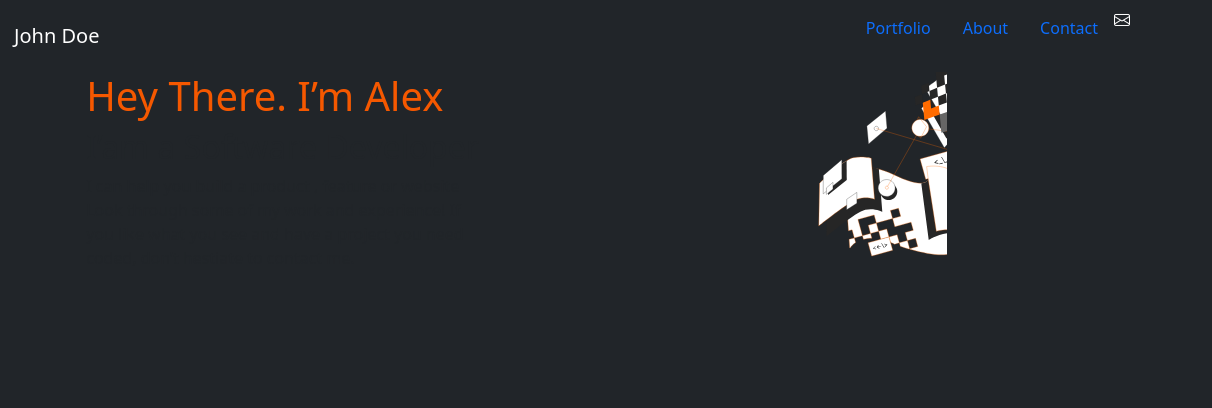
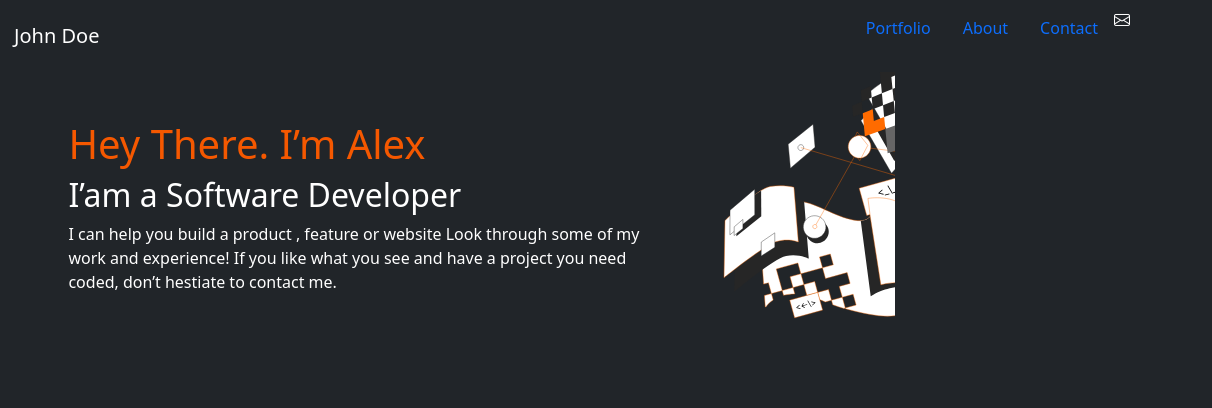
Before and after one commit to Abdelaziz-Mahdi/Try_Bootstrap, a website: page index.html in a window 1280 px wide. Shown: the top 408 px of the page, 68-1280 px from the left. Drawn offline with nearby package versions, Linux system fonts and the light colour scheme.

Commit message:
update-hight

```diff
--- a/index.html
+++ b/index.html
@@ -30,10 +30,10 @@
             </ul>
         </div>
     </nav>
-    <section class="container-fluid presentation bg-dark"  >
+    <section class="container-fluid presentation bg-dark" id="heading" >
         <div class="row">
-            <div class="col">
-                <div class="row">
+            <div class="col col-md-7">
+                <div class="row ">
                     <div class="col-md-2">
                         <div class="social-group">
                             <ul>
@@ -65,13 +65,13 @@
                         </div>
 
                     </div>
-                    <div class="col-md-6 col-xs-12">
-                        <h1 class="dark-color"> Hey There.
+                    <div class="col-md-10 mt-5 mb-5">
+                        <h1 class="orange-color"> Hey There.
                             I’m Alex </h1>
-                        <h2>
+                        <h2 class="text-white">
                             I’am a Software Developer
                         </h2>
-                        <p>
+                        <p class="text-white">
                             I can help you build a product , feature or website Look through some of my work and experience! If you like what you see and have a project you need coded,
 don’t hestiate to contact me.
                         </p>
@@ -79,7 +79,7 @@ don’t hestiate to contact me.
                 </div>
 
             </div>
-            <div class="col-md-4" id="fig_1">
+            <div class="col-md-5" id="fig_1">
 
             </div>
         </div>
--- a/package.json
+++ b/package.json
@@ -1,6 +1,7 @@
 {
   "dependencies": {
     "bootstrap": "^5.2.3",
-    "bootstrap-icons": "^1.10.2"
+    "bootstrap-icons": "^1.10.2",
+    "sass": "^1.57.0"
   }
 }
--- a/style.scss
+++ b/style.scss
@@ -1,4 +1,3 @@
-
 .header {
   color: olive;
 }
@@ -8,12 +7,16 @@
 }
 
 :root {
-  --dark-color: #F55800;
+  --bs-orange: #F55800;
 }
 
-.presentation {
+.orange-color {
+  color:var(--bs-orange);
+}
+
+/*.presentation {
   height: 1000px;
-}
+}*/
 
 .social-group {
   list-style: none;
@@ -26,4 +29,9 @@ ul {
 #fig_1 {
   background-image: url("./images/Fig_1.svg");
   background-size: contain;
+  background-repeat: no-repeat;
 }
+
+#heading {
+      min-height: calc(100vh - 72px);
+}
```
Also changed, not shown: style.css, 2 other files.
